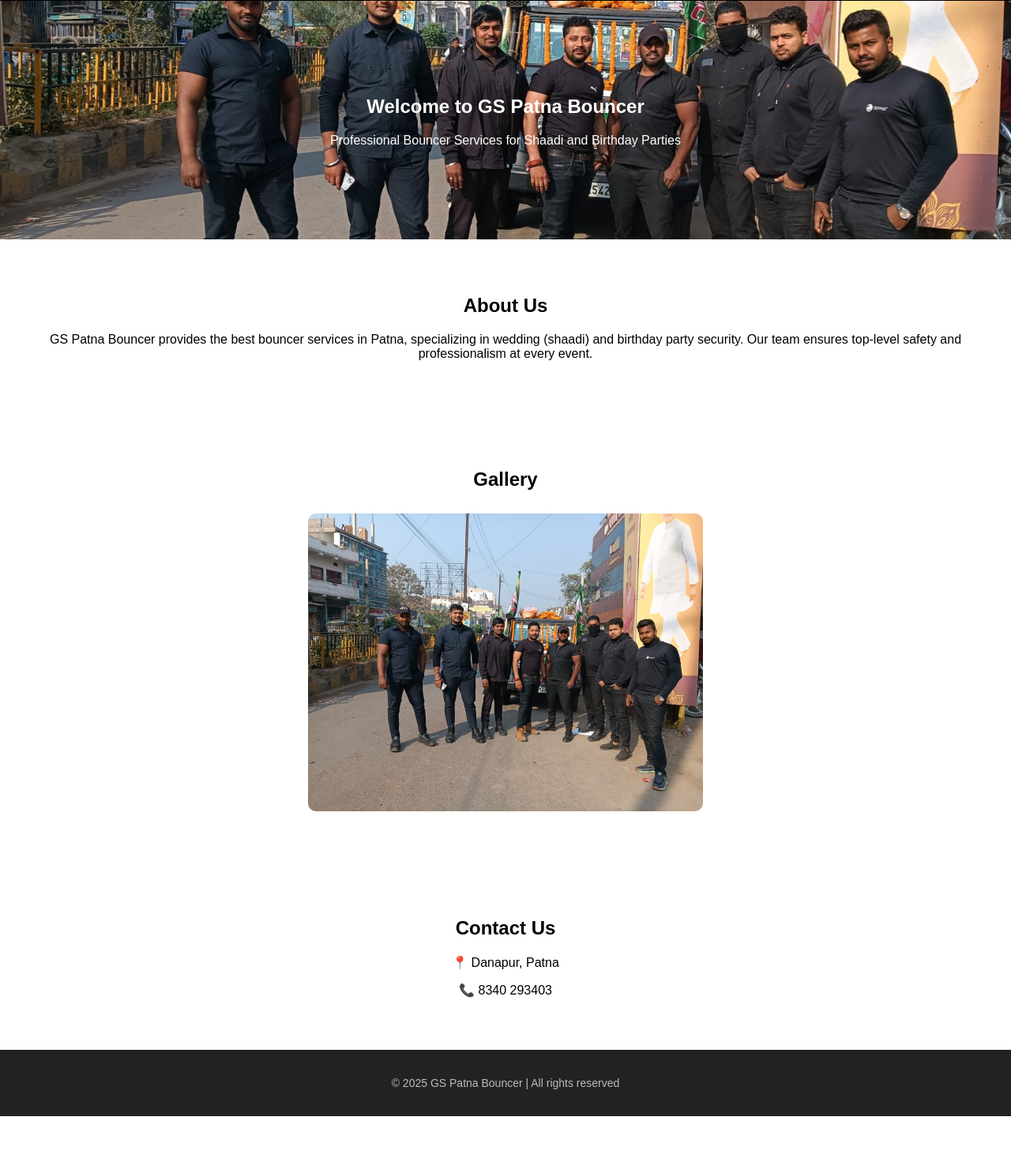
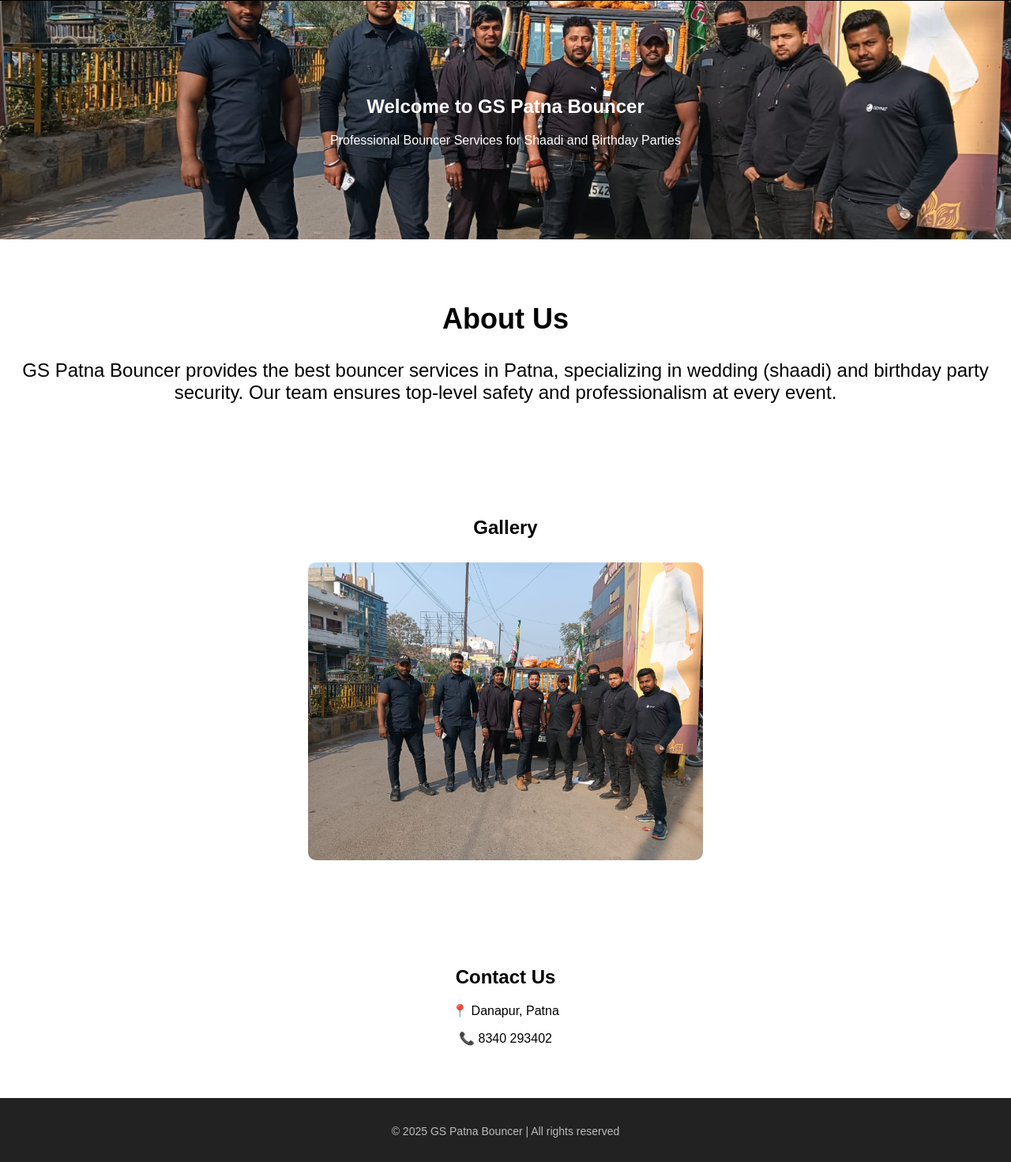
Before and after one commit to satyam5kumar/BOUNCER, a plain HTML site: page index.html in a window 1280 px wide. Shown: the part 69-1540 px from the top of the page at 79% size. Before the commit the page ends 1482 px from the top, so only its background shows below. Drawn offline with Linux system fonts and the light colour scheme; files whose address does not match are found by name.

Commit message:
New commit

```diff
--- a/index.html
+++ b/index.html
@@ -36,7 +36,7 @@
     <section id="contact">
         <h2>Contact Us</h2>
         <p>📍 Danapur, Patna</p>
-        <p>📞 8340 293403</p>
+        <p>📞 8340 293402</p>
     </section>
 
     <footer>
--- a/style.css
+++ b/style.css
@@ -49,3 +49,6 @@ footer {
     padding: 20px;
     font-size: 14px;
 }
+#about {
+    font-size: 1.5em;
+}
```
